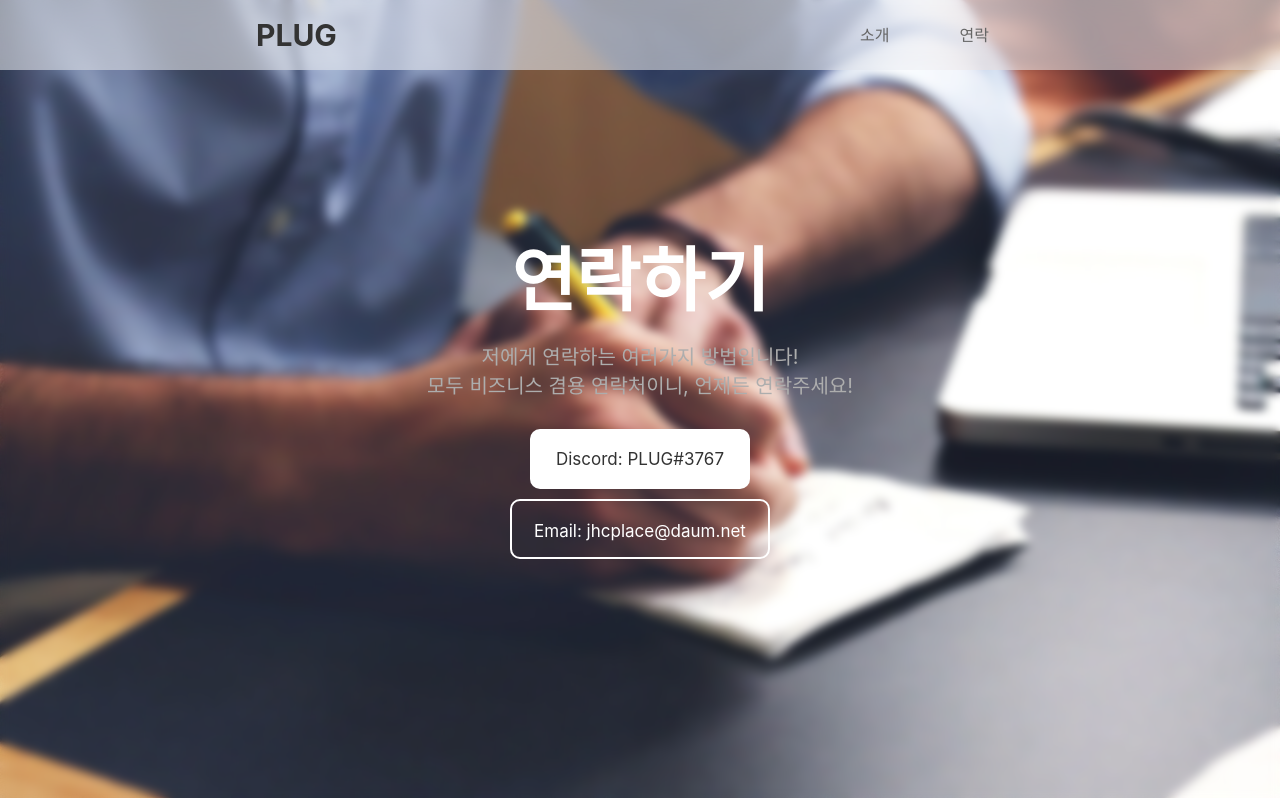
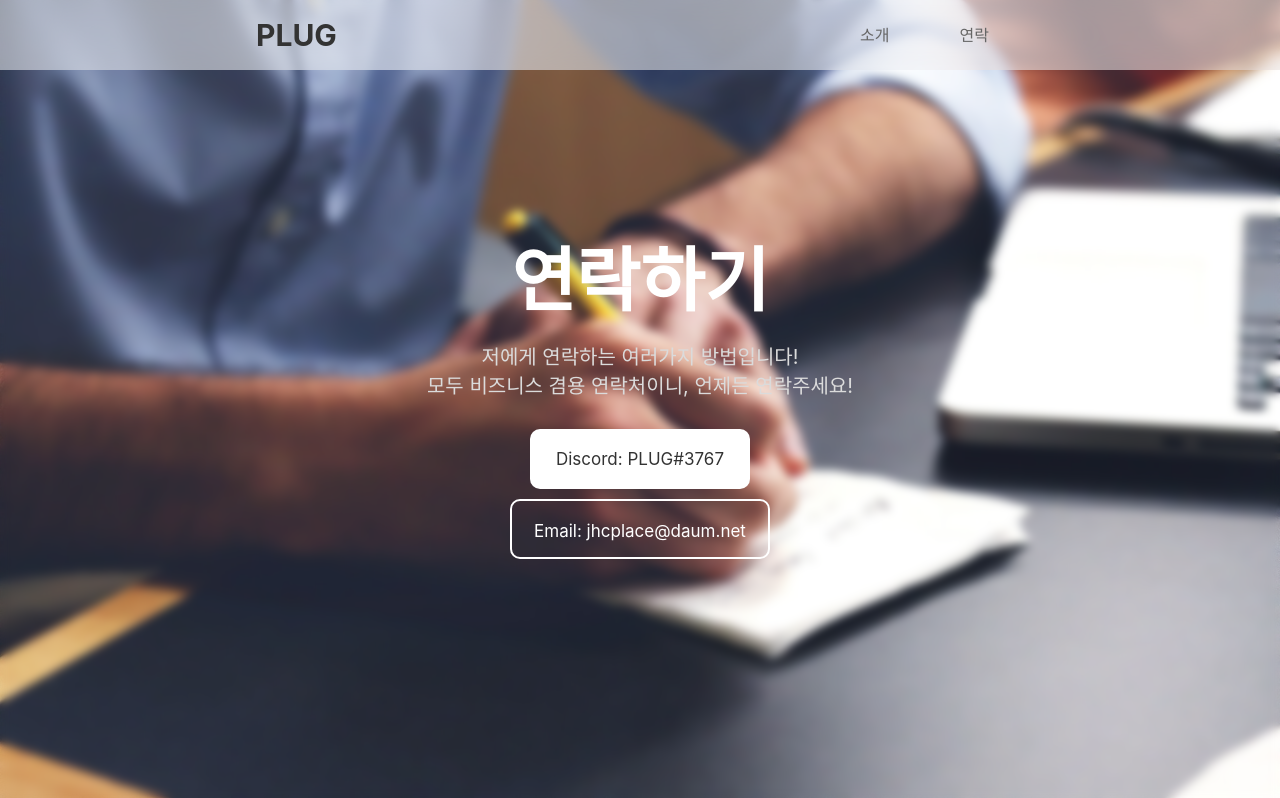
Before and after one commit to DEV-PLUG/Portfolio, a Next.js app: page /contact in a window 1280 px wide. Shown: the top 798 px of the page. Built offline with nearby package versions, Linux system fonts and the light colour scheme; a web font is replaced by a local one.

Commit message:
Update Contact.module.css

```diff
--- a/styles/Contact.module.css
+++ b/styles/Contact.module.css
@@ -44,7 +44,7 @@
 }
 .des {
     font-size: 20px;
-    color: #adadad;
+    color: #dbdbdb;
     margin: 20px 0 0;
 
     animation-name: showElement1;
```
